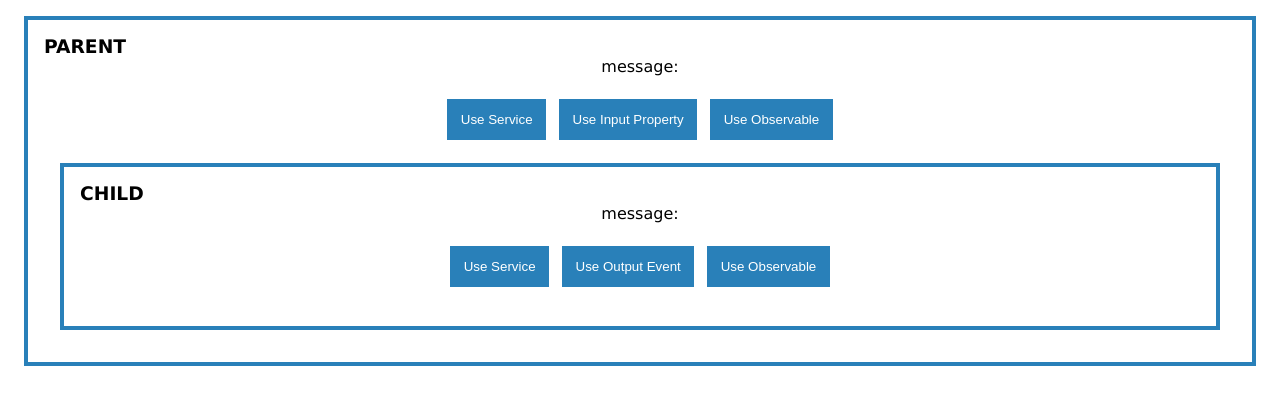
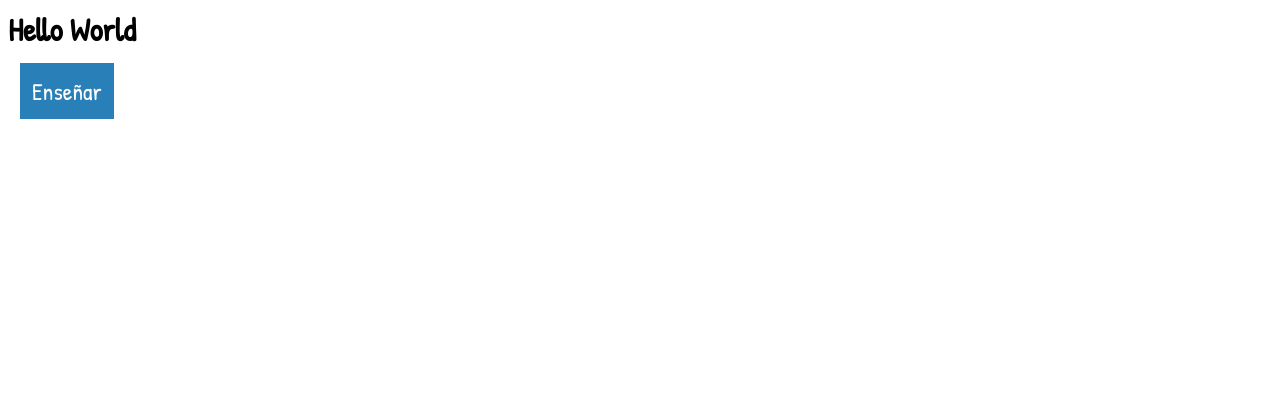
Before and after one commit to aelbosonit/Formacion-Frontend, an Angular app in the folder Ejercicios Angular/PracticalAssessment/: page / in a window 1280 px wide. Shown: the top 404 px of the page. Built offline with nearby package versions, Linux system fonts and the light colour scheme.

Commit message:
Adding Display-Hide

```diff
--- a/Ejercicios Angular/PracticalAssessment/src/app/app.component.html
+++ b/Ejercicios Angular/PracticalAssessment/src/app/app.component.html
@@ -7,6 +7,6 @@
   <title>Practical Assessment</title>
 </head>
 <body>
-  <app-component-communication></app-component-communication>
+  <app-display-hide></app-display-hide>
 </body>
 </html>
--- a/Ejercicios Angular/PracticalAssessment/src/app/components/display-hide/display-hide.component.css
+++ b/Ejercicios Angular/PracticalAssessment/src/app/components/display-hide/display-hide.component.css
@@ -0,0 +1,40 @@
+@import url('https://fonts.googleapis.com/css2?family=Patrick+Hand&display=swap');
+
+*, body {
+    box-sizing: border-box;
+    margin: 0;
+    font-family: 'Patrick Hand', cursive;
+}
+
+.showing {
+    display: flex;
+    justify-content: center;
+    background-color: #ffbe76;
+    border: 2px solid #f0932b;border-radius: 1em;
+    width: 600px;
+}
+.container {
+    display: flex;
+    justify-content: center;
+    margin-top: 2em;
+}
+
+img {
+    width: 80px;
+}
+p {
+    font-size: 90px;
+}
+
+button {
+    padding: 0.5em;
+    margin: 0.5em;
+    color: white;
+    background-color: #2980B9;
+    cursor: pointer;
+    border: none;
+    font-size: 1.5em;
+}
+button:hover {
+    background-color: RGB(48, 90, 177);;
+}
--- a/Ejercicios Angular/PracticalAssessment/src/app/components/display-hide/display-hide.component.html
+++ b/Ejercicios Angular/PracticalAssessment/src/app/components/display-hide/display-hide.component.html
@@ -1 +1,13 @@
-<p>display-hide works!</p>
+<h1>Hello World</h1>
+<button (click)="displayAndHide()">{{value}}</button>
+
+<div class="container">
+    <div class="showing" *ngIf="show; else nothing"> <!-- Si show es true, muestre el div, en caso contrario muestra el template vacío -->
+        <p>Hello World!
+            <img src="https://upload.wikimedia.org/wikipedia/commons/7/71/Earth_icon_2.png" alt="World Image">
+        </p>
+    </div>
+
+    <ng-template #nothing></ng-template> <!-- Template vacío -->
+
+</div>
--- a/Ejercicios Angular/PracticalAssessment/src/app/components/display-hide/display-hide.component.ts
+++ b/Ejercicios Angular/PracticalAssessment/src/app/components/display-hide/display-hide.component.ts
@@ -1,15 +1,25 @@
-import { Component, OnInit } from '@angular/core';
+import { Component} from '@angular/core';
 
 @Component({
   selector: 'app-display-hide',
   templateUrl: './display-hide.component.html',
   styleUrls: ['./display-hide.component.css']
 })
-export class DisplayHideComponent implements OnInit {
+export class DisplayHideComponent{
 
-  constructor() { }
+  show: boolean = false; // Para saber si vamos a mostrar o no
+  value: string = 'Enseñar'; // Valor de texto del botón
 
-  ngOnInit(): void {
+  /**
+   * Cambiar el valor de show cada vez que se pulsa.
+   * Comprueba si el texto del botón es el correcto.
+   */
+  displayAndHide() {
+    this.show = !this.show; // Valor opuesto
+    if(this.value === 'Enseñar') { // Cuando se pulse
+      this.value = 'Esconder'; // El valor va a cambiar
+    } else if(this.value ==='Esconder') { // Cuando se vuelva a pulsar
+      this.value = 'Enseñar'; // Lo mismo
+    }
   }
-
 }
```
